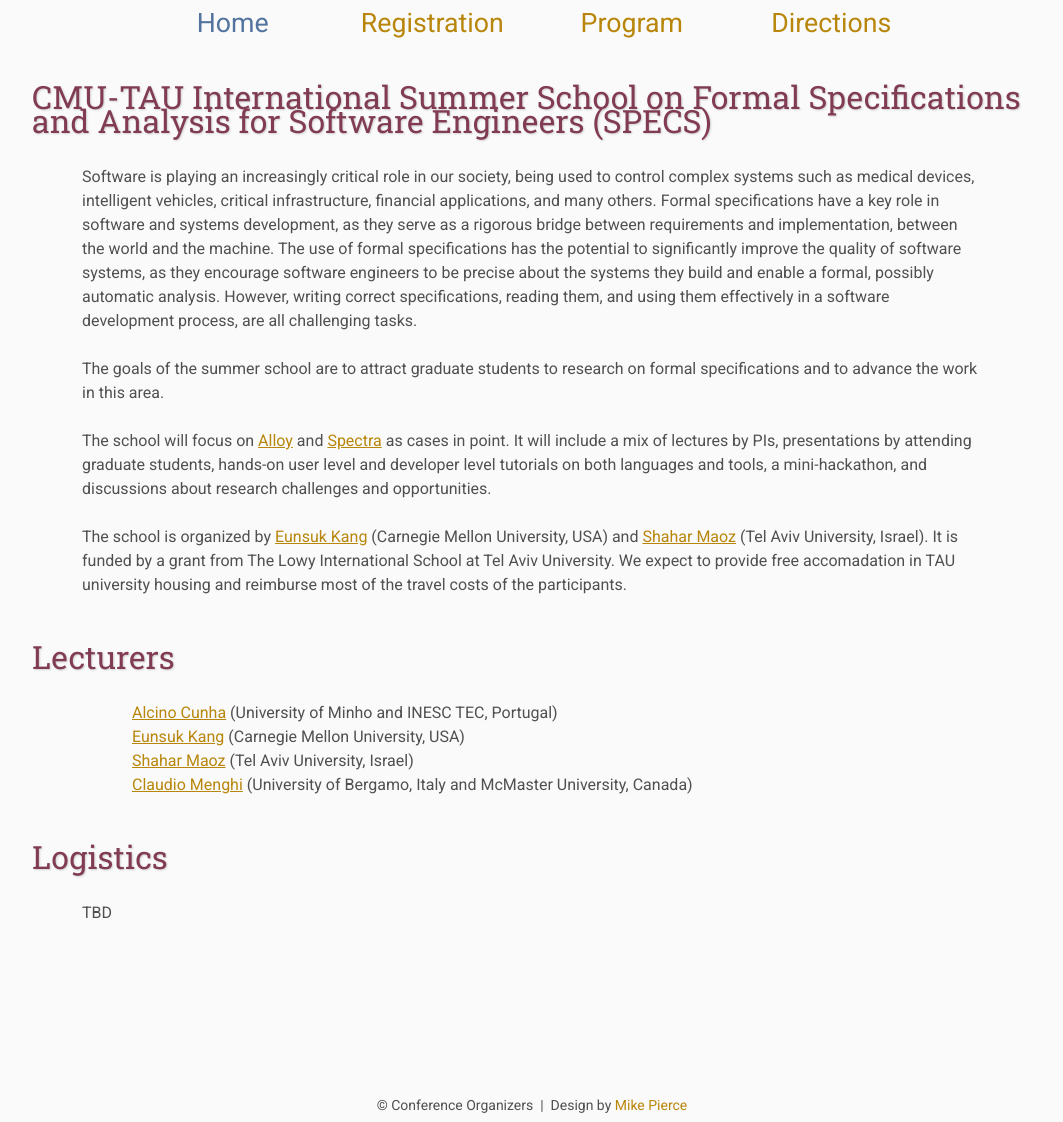
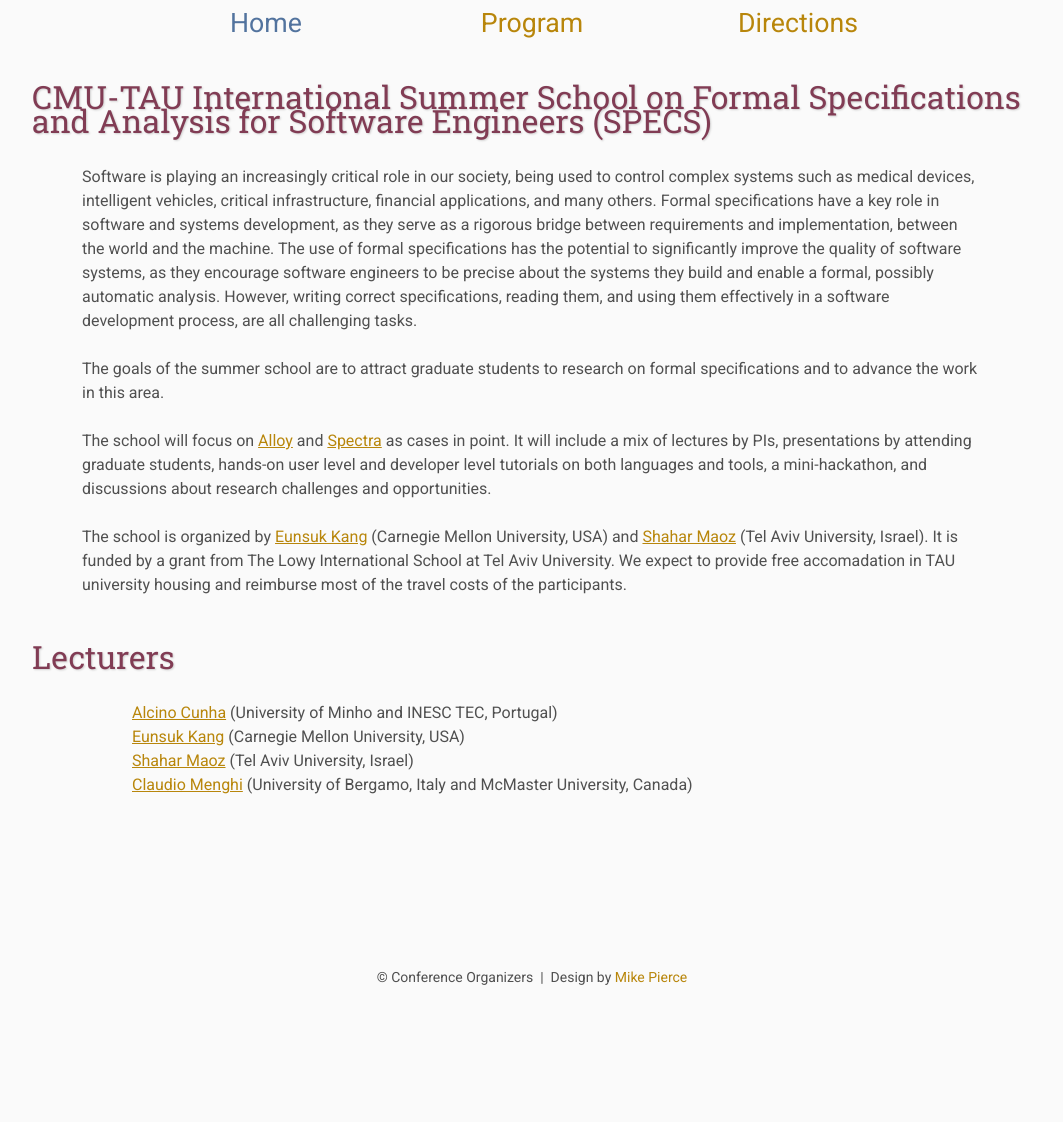
Before and after one commit to cmu-tau-specs/cmu-tau-specs.github.io, a plain HTML site: page index.html in a window 1280 px wide. Shown: the part 469-1591 px from the top of the page, without its empty margins (108-1171 px from the left). After the commit the page ends 1518 px from the top, so only its background shows below. Drawn offline with Linux system fonts and the light colour scheme.

Commit message:
Minor edits

```diff
--- a/index.html
+++ b/index.html
@@ -27,16 +27,13 @@
     <table class="navigation">
         <tr>
             <td class="navigation">
-                <a class="current" title="Conference Home Page" href="./index.html">Home</a>
+                <a class="current" title="Summer School Home Page" href="./index.html">Home</a>
             </td>
             <td class="navigation">
-                <a title="Register for the Conference" href="registration/index.html">Registration</a>
+                <a title="Summer School Program" href="program/index.html">Program</a>
             </td>
             <td class="navigation">
-                <a title="Conference Program" href="program/index.html">Program</a>
-            </td>
-            <td class="navigation">
-                <a title="Directions to the Conference" href="directions/index.html">Directions</a>
+                <a title="Directions to the Summer School" href="directions/index.html">Directions</a>
             </td>
         </tr>
     </table>
@@ -86,12 +83,6 @@
   (University of Bergamo, Italy and McMaster University, Canada)</li>
 </ul>
 
-<h2>Logistics</h2>
-
-<p>
-TBD
-</p>
-
     <footer>
         &copy; Conference Organizers
         &nbsp;|&nbsp; Design by <a href="https://github.com/mikepierce">Mike Pierce</a>
```
Also changed, not shown: directions/index.html (+4 -7 lines), logistics/index.html (renamed from registration/index.html, +3 -6 lines), program/index.html (+3 -6 lines).
